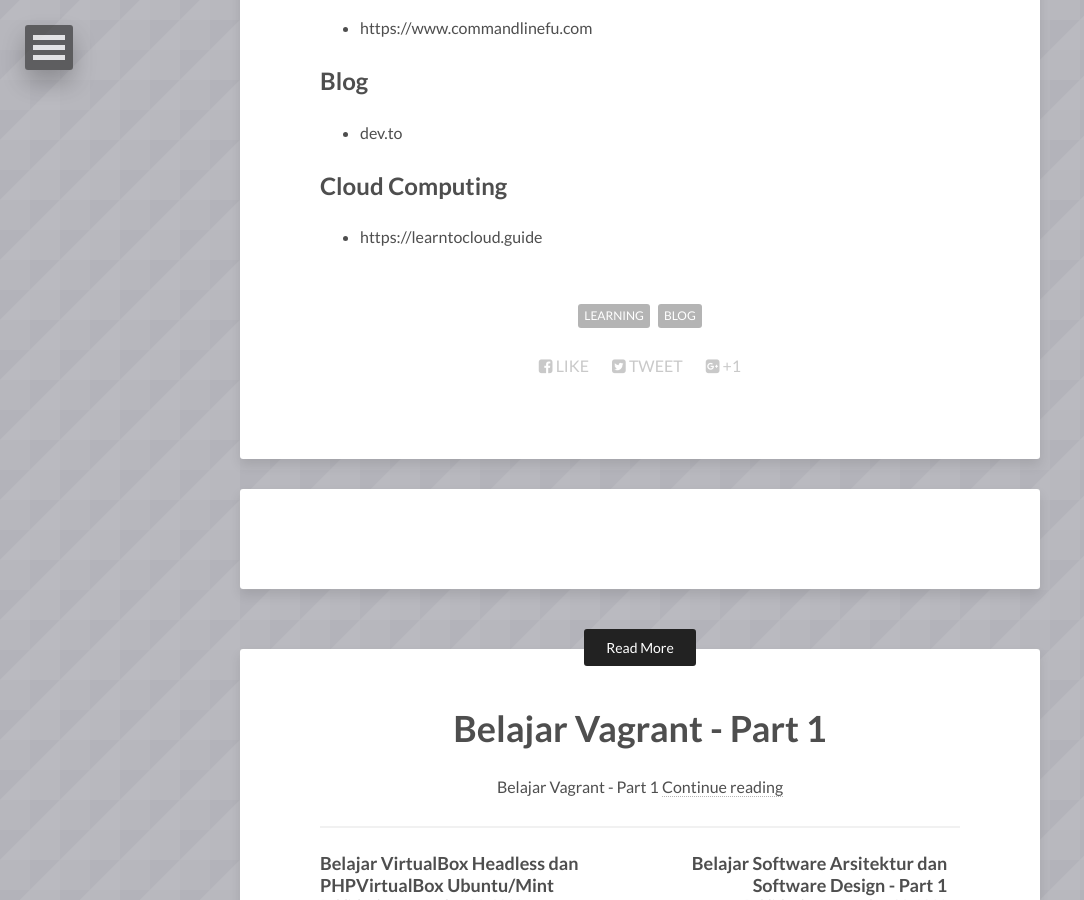
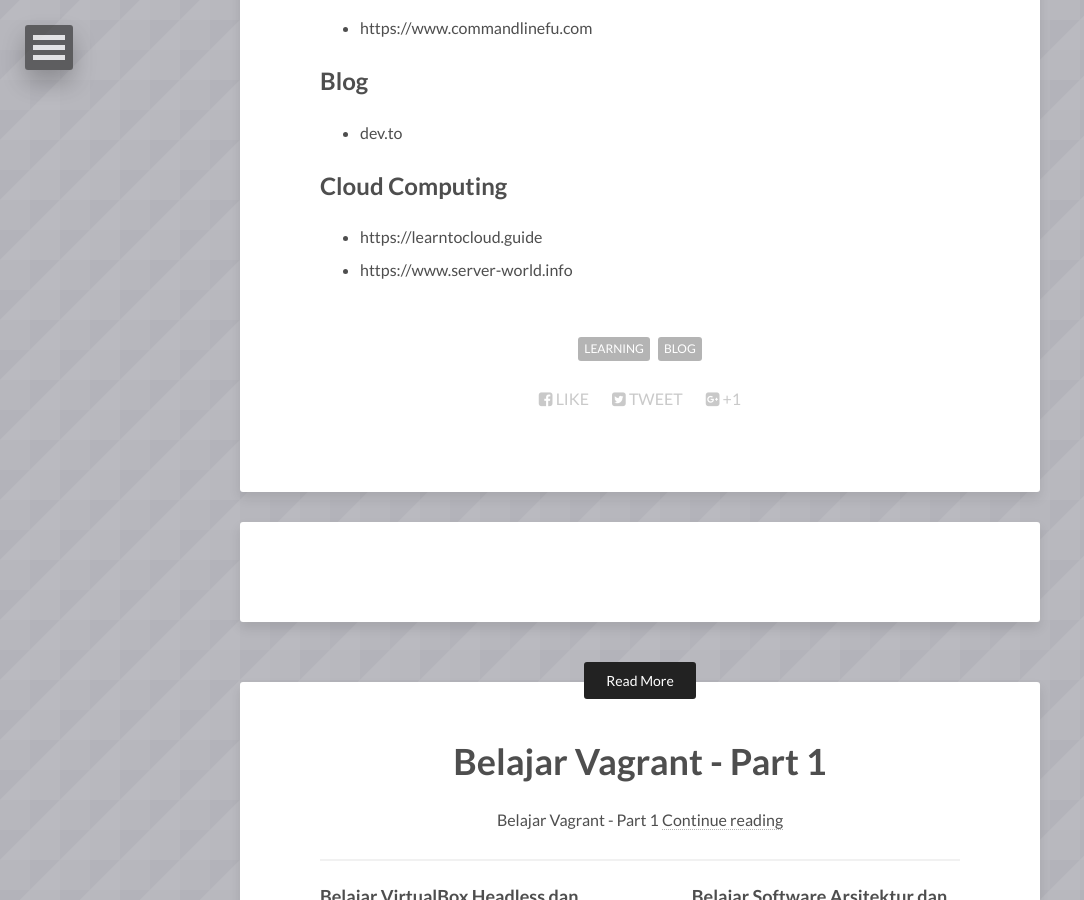
Before and after one commit to danigunawan/danigunawan.github.io, a Jekyll site: the page built from _posts/2022-11-07-kumpulan-situs-belajar-teknologi-part-1.md, in a window 1280 px wide and 900 px high, scrolled down 340 px. Shown: the whole window, without its empty margins (0-1084 px from the left). Built offline with Jekyll 4.4.1, drawn with Linux system fonts in a browser that asks for light colours; nearby versions of some CDN libraries; comment, search, counter and statistics services are not loaded; some of the changed lines change nothing that is shown.

Commit message:
[ADD POSTING] posting

```diff
--- a/_posts/2022-11-07-kumpulan-situs-belajar-teknologi-part-1.md
+++ b/_posts/2022-11-07-kumpulan-situs-belajar-teknologi-part-1.md
@@ -15,3 +15,4 @@
 
 ## Cloud Computing
 * https://learntocloud.guide
+* https://www.server-world.info
```
